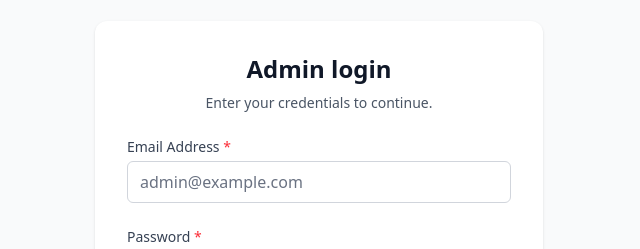
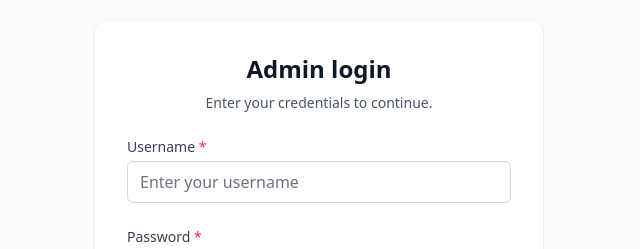
Before and after one commit to KathanPandya/msy-app, a SvelteKit app: page /admin in a window 1280 px wide. Shown: the part 147-396 px from the top of the page, without its empty margins (321-961 px from the left). Built offline with nearby package versions, Linux system fonts and the light colour scheme; no server answers.

Commit message:
changed the admin flow and removed temp ssl

```diff
--- a/package.json
+++ b/package.json
@@ -21,7 +21,6 @@
 		"@tailwindcss/typography": "^0.5.15",
 		"@tailwindcss/vite": "^4.0.0",
 		"@types/qrcode": "^1.5.6",
-		"@vitejs/plugin-basic-ssl": "^2.3.0",
 		"daisyui": "^5.1.13",
 		"prettier": "^3.4.2",
 		"prettier-plugin-svelte": "^3.3.3",
--- a/src/lib/endpoints/authApi.ts
+++ b/src/lib/endpoints/authApi.ts
@@ -1,11 +1,18 @@
 import axios from '$lib/config/axios';
-import type { User } from '$lib/types/user';
+
+export type AdminUser = {
+	id: string;
+	username: string;
+	role: string;
+	createdAt: string;
+	updatedAt: string;
+};
 
 class AuthApi {
 	async userLogin(payload: {
-		email: string;
+		username: string;
 		password: string;
-	}): Promise<{ success: boolean; token: string; user: User.Get }> {
+	}): Promise<{ success: boolean; token: string; user: AdminUser }> {
 		const response = await axios.post(`/api/auth/login`, payload);
 		return response.data;
 	}
--- a/src/lib/endpoints/coreApi.ts
+++ b/src/lib/endpoints/coreApi.ts
@@ -6,6 +6,11 @@ class CoreApi {
 		const response = await axios.get<{ data: User.AllInfo }>(`/api/user/${userId}`);
 		return response.data.data;
 	}
+
+	async fetchCurrentUser(): Promise<User.AllInfo> {
+		const response = await axios.get<{ data: User.AllInfo }>(`/api/auth/me`);
+		return response.data.data;
+	}
 }
 
 const coreApi = new CoreApi();
--- a/src/lib/stores/authStore.ts
+++ b/src/lib/stores/authStore.ts
@@ -54,7 +54,10 @@ function createAuthStore() {
 			try {
 				update((state) => ({ ...state, isLoading: true }));
 
-				const userData = await coreApi.fetchUserInfo({ userId });
+				const userData =
+					authType === 'password'
+						? await coreApi.fetchCurrentUser()
+						: await coreApi.fetchUserInfo({ userId });
 
 				set({
 					userAllInfo: userData,
@@ -81,16 +84,16 @@ function createAuthStore() {
 			}
 		},
 
-		async login(email: string, password: string) {
+		async login(username: string, password: string) {
 			try {
 				update((state) => ({ ...state, isLoading: true, error: null }));
 
-				const response = await authApi.userLogin({ email, password });
+				const response = await authApi.userLogin({ username, password });
 
 				localStorage.setItem('authToken', response.token);
-				localStorage.setItem('userId', response.user._id);
+				localStorage.setItem('userId', response.user.id);
 				localStorage.setItem('authType', 'password');
-				const userAllInfo = await coreApi.fetchUserInfo({ userId: response.user._id });
+				const userAllInfo = await coreApi.fetchCurrentUser();
 
 				set({
 					userAllInfo,
--- a/src/routes/(auth)/admin/+page.svelte
+++ b/src/routes/(auth)/admin/+page.svelte
@@ -3,12 +3,11 @@
 	import Input from '$lib/components/ui/Input.svelte';
 	import authApi from '$lib/endpoints/authApi';
 	import { authStore } from '$lib/stores/authStore';
-	import { onMount } from 'svelte';
 	import * as Yup from 'yup';
 
 	// Redirect if already logged in
-	onMount(() => {
-		if ($authStore.isAuthenticated) {
+	$effect(() => {
+		if (!$authStore.isLoading && $authStore.isAuthenticated) {
 			if ($authStore.authType === 'pin') {
 				goto('/me');
 			} else {
@@ -19,19 +18,19 @@
 
 	// Validation Schema
 	const loginSchema = Yup.object().shape({
-		email: Yup.string().email('Invalid email address').required('Email is required'),
+		username: Yup.string().required('Username is required'),
 		password: Yup.string().required('Password is required')
 	});
 
 	// Form Data
 	let formData = $state({
-		email: '',
+		username: '',
 		password: ''
 	});
 
 	// Errors
 	let errors = $state({
-		email: '',
+		username: '',
 		password: ''
 	});
 
@@ -56,7 +55,7 @@
 
 		// Reset errors
 		errors = {
-			email: '',
+			username: '',
 			password: ''
 		};
 
@@ -64,8 +63,7 @@
 			// Validate form
 			await loginSchema.validate(formData, { abortEarly: false });
 
-			// TODO: Replace with your actual login API call
-			await authStore.login(formData.email, formData.password);
+			await authStore.login(formData.username, formData.password);
 
 			// Redirect to dashboard
 			goto('/dashboard');
@@ -82,7 +80,7 @@
 				errorMessage =
 					err?.response?.data?.message ||
 					err?.message ||
-					'Invalid email or password. Please try again.';
+					'Invalid username or password. Please try again.';
 			}
 		} finally {
 			isLoading = false;
@@ -99,7 +97,7 @@
 
 <svelte:window onkeydown={handleKeydown} />
 
-<div class="relative flex min-h-screen items-center justify-center bg-gray-50 px-4 py-8">
+<div class="relative flex min-h-full items-center justify-center bg-gray-50 px-4 py-8">
 	<div class="w-full max-w-md rounded-xl bg-white p-6 shadow-sm sm:p-8">
 		<div class="mb-6 text-center">
 			<h1 class="text-2xl font-bold text-gray-900">Admin login</h1>
@@ -114,15 +112,15 @@
 			}}
 			class="space-y-6"
 		>
-				<!-- Email -->
+				<!-- Username -->
 				<Input
-					id="email"
-					label="Email Address"
-					type="email"
-					bind:value={formData.email}
-					error={errors.email}
-					onblur={() => validateField('email')}
-					placeholder="admin@example.com"
+					id="username"
+					label="Username"
+					type="text"
+					bind:value={formData.username}
+					error={errors.username}
+					onblur={() => validateField('username')}
+					placeholder="Enter your username"
 					required
 					disabled={isLoading}
 				/>
--- a/src/routes/(main)/+layout.svelte
+++ b/src/routes/(main)/+layout.svelte
@@ -84,7 +84,7 @@
 		</div>
 	</div>
 {:else if isAuthorized}
-	<div class="flex h-screen w-screen overflow-hidden bg-white">
+	<div class="flex h-full w-full overflow-hidden bg-white">
 		<!-- Mobile backdrop -->
 		{#if isSidebarOpen}
 			<button
--- a/src/routes/+layout.svelte
+++ b/src/routes/+layout.svelte
@@ -59,7 +59,7 @@
 	</div>
 {:else} -->
 	<div class="bg-whit flex h-dvh flex-col overflow-hidden">
-		<main class="min-h-0 flex-1 overflow-hidden">
+		<main class="min-h-0 flex-1 overflow-y-auto">
 			{@render children?.()}
 		</main>
 	</div>
--- a/src/routes/[[lang=lang]]/(auth)/login/+page.svelte
+++ b/src/routes/[[lang=lang]]/(auth)/login/+page.svelte
@@ -175,7 +175,7 @@
 	const displayMember = $derived(memberId ? formatMemberDisplay(name, memberId) : '');
 </script>
 
-<div class="relative flex min-h-screen items-center justify-center bg-gray-50 px-4 py-8">
+<div class="relative flex min-h-full items-center justify-center bg-gray-50 px-4 py-8">
 	<div class="w-full max-w-md rounded-xl bg-white p-6 shadow-sm sm:p-8">
 		<div class="mb-6 text-center">
 			<h1 class="text-2xl font-bold text-gray-900">{t(lang, 'memberLogin')}</h1>
--- a/src/routes/unauthorized/+page.svelte
+++ b/src/routes/unauthorized/+page.svelte
@@ -2,7 +2,7 @@
 	import { goto } from '$app/navigation';
 </script>
 
-<div class="flex min-h-screen flex-col items-center justify-center bg-gray-50 px-4">
+<div class="flex min-h-full flex-col items-center justify-center bg-gray-50 px-4">
 	<div class="w-full max-w-md rounded-xl bg-white p-8 text-center shadow-sm">
 		<h1 class="text-2xl font-bold text-gray-900">Unauthorized</h1>
 		<p class="mt-3 text-sm text-gray-600">You don't have permission to view this page.</p>
--- a/vite.config.ts
+++ b/vite.config.ts
@@ -1,24 +1,12 @@
 import tailwindcss from '@tailwindcss/vite';
 import { sveltekit } from '@sveltejs/kit/vite';
 import { defineConfig } from 'vite';
-import basicSsl from '@vitejs/plugin-basic-ssl';
 
 export default defineConfig({
-	plugins: [tailwindcss(), sveltekit(), basicSsl()],
+	plugins: [tailwindcss(), sveltekit()],
 	server: {
 		host: '0.0.0.0',
 		port: 5173,
-		strictPort: true,
-		// Frontend now serves over https (for iOS Web Share testing); the API
-		// is still plain http. Proxying server-side here keeps the browser on
-		// a single https origin so it never makes a direct http request
-		// (which https pages block as mixed content).
-		proxy: {
-			'/api': {
-				// Change this to your machine's LAN IP when testing on a device (e.g. iOS Web Share)
-				target: 'http://****:3001',
-				changeOrigin: true
-			}
-		}
+		strictPort: true
 	}
 });
```
Also changed, not shown: 1 other file (tests, documents, lock files or other folders).
